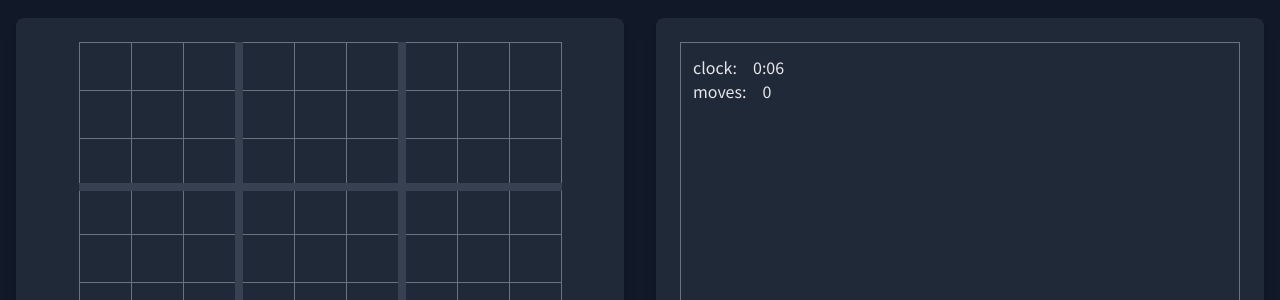
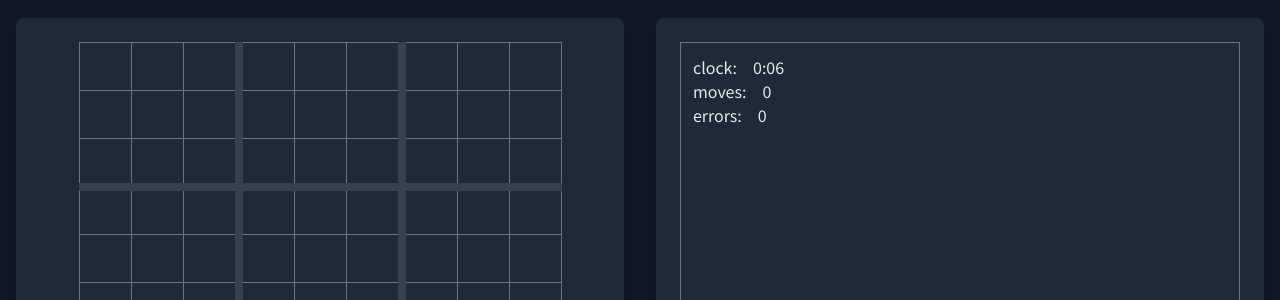
Before and after one commit to fracalo/sudoku, a Flask app: template templates/sudoku-page.html in a window 1280 px wide. Shown: the part 334-634 px from the top of the page. Run offline with Flask 3, Linux system fonts and the light colour scheme; the template is opened without the code that fills it, so the values that code supplies are empty; some libraries are stand-ins or nearby versions.

Commit message:
Adding stats moves and errorMoves

```diff
--- /dev/null
+++ b/templates/errormoves.html
@@ -0,0 +1,6 @@
+<section class="flex">
+  <div class="flex flex-row border-red-500">
+    <div id='errormoves-label' class="text-color-gray-300 pr-4">errors: </div>
+    <div id='errormoves' class="text-color-gray-300">0</div>
+  </div>
+</section>
--- a/templates/stats.html
+++ b/templates/stats.html
@@ -2,4 +2,5 @@
 <div class="flex flex-col flex-1 border-collapse border border-gray-500 p-3">
   {% include 'clock.html' %}
   {% include 'moves.html' %}
+  {% include 'errormoves.html' %}
 </div>
```
